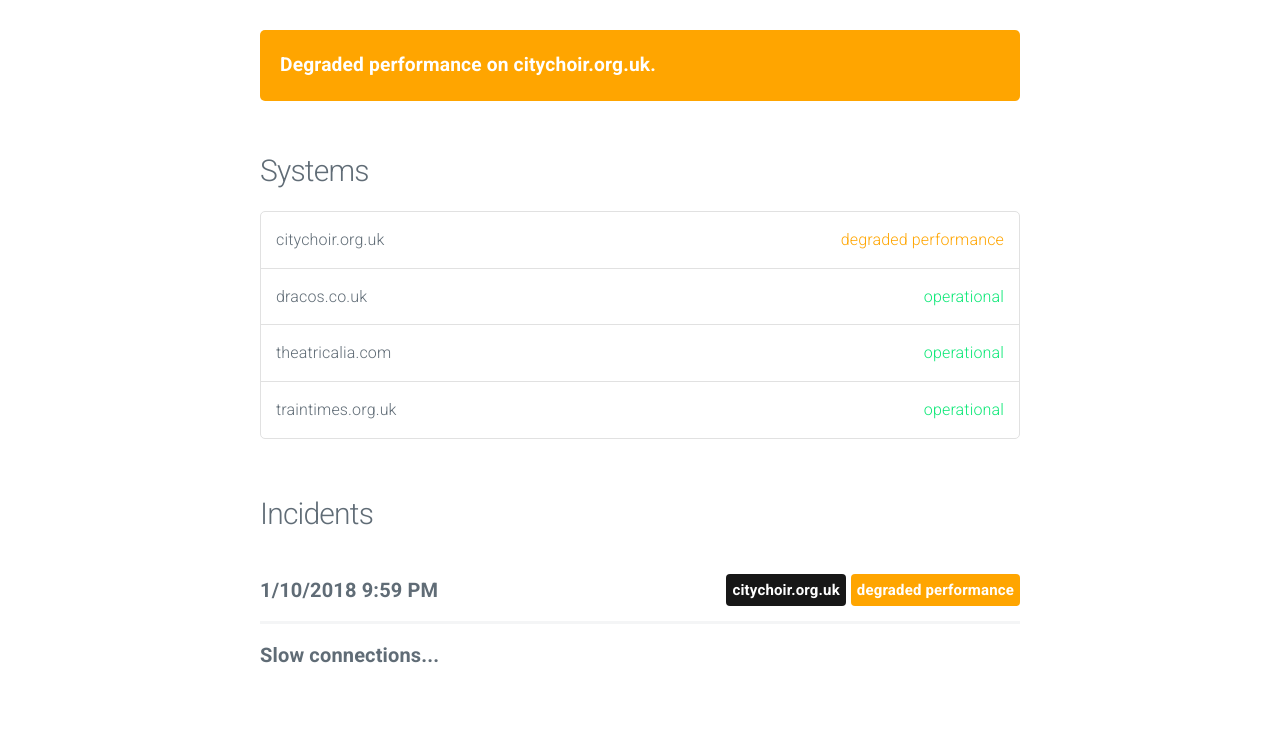
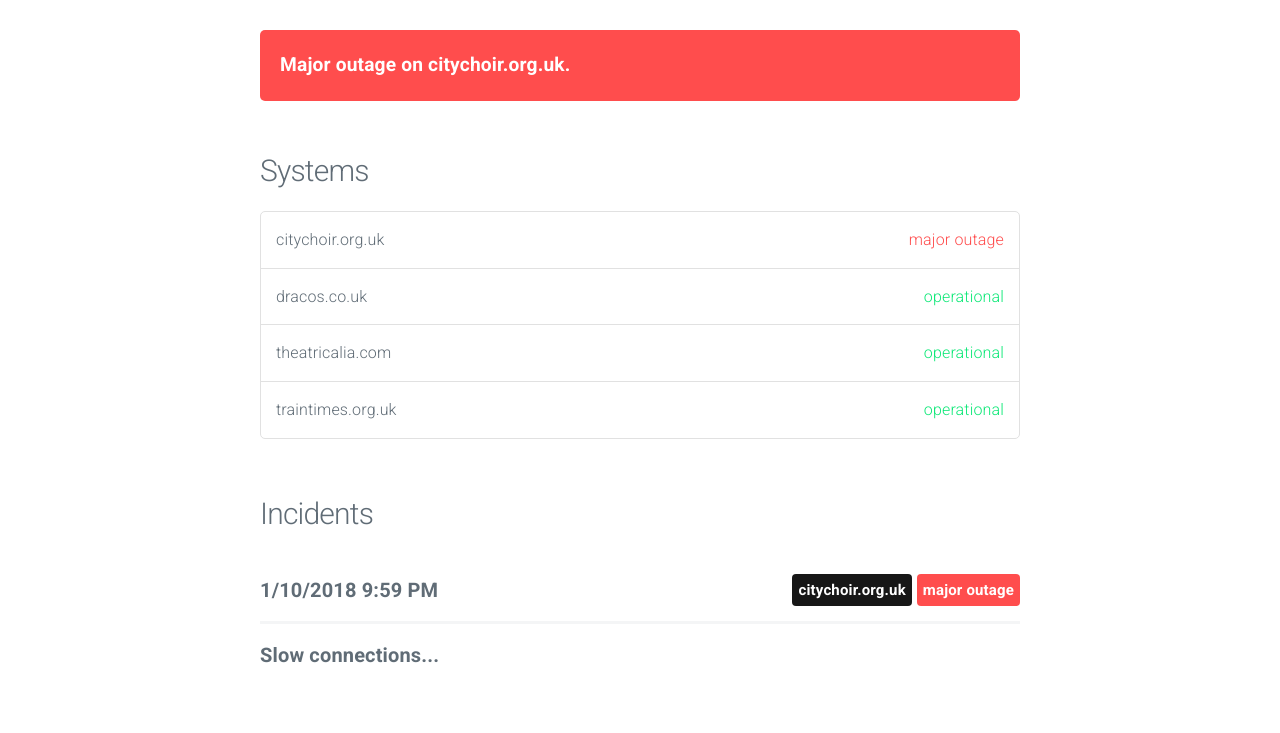
Before and after one commit to dracos/statuspage, a plain HTML site: page index.html in a window 1280 px wide. Shown: the part 55-788 px from the top of the page. Drawn offline with nearby package versions, Linux system fonts and the light colour scheme; no server answers.

Commit message:
update index

```diff
--- a/index.html
+++ b/index.html
@@ -30,8 +30,8 @@
 			<section class="container" id="main">
 
 
-					<div class="panel degraded performance">
-						<span data-l10n-id="Degraded-performance">Degraded performance</span> <span data-l10n-id="on">on</span> citychoir.org.uk.
+					<div class="panel major outage">
+						<span data-l10n-id="Major-outage">Major outage</span> <span data-l10n-id="on">on</span> citychoir.org.uk.
 					</div>
 
 
@@ -40,7 +40,7 @@
 				<ul class="systems">
 
 					<li>
-						citychoir.org.uk <span class="status degraded performance" data-l10n-id="degraded-performance">degraded performance</span>
+						citychoir.org.uk <span class="status major outage" data-l10n-id="major-outage">major outage</span>
 					</li>
 
 					<li>
@@ -64,7 +64,7 @@
 						<span class="date moment">2018-01-10 21:59:58 UTC</span>
 
 
-							<span class="label degraded performance float-right" data-l10n-id="degraded-performance">degraded performance</span>
+							<span class="label major outage float-right" data-l10n-id="major-outage">major outage</span>
 
 
 							<span class="label system float-right">citychoir.org.uk</span>
```
